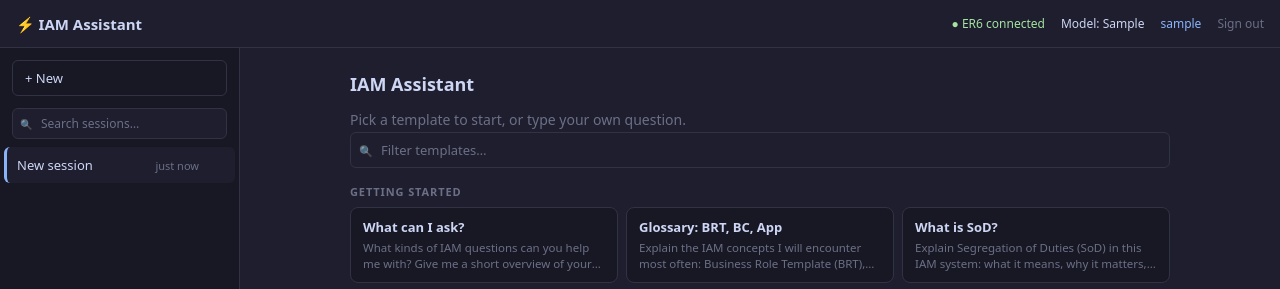
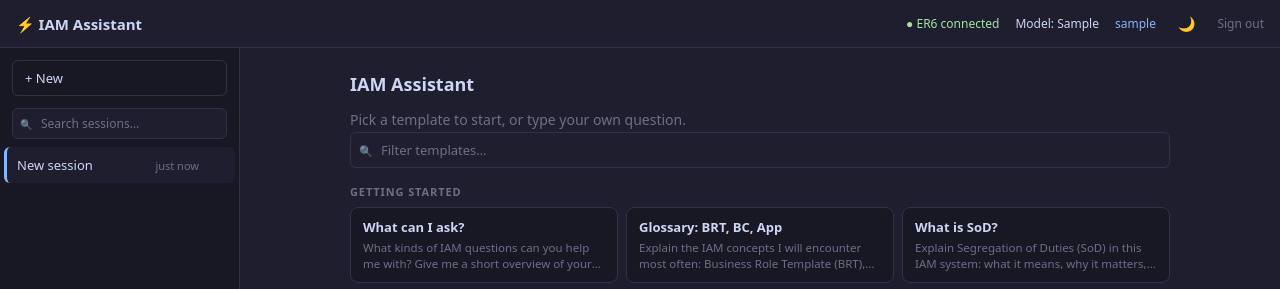
Before and after one commit to i015289/IAM-Assistant, a Python web app: template ui/templates/index.html in a window 1280 px wide. Shown: the top 289 px of the page. Run offline with Jinja, Linux system fonts and the light colour scheme; the template is opened without the code that fills it: most values are stand-ins (such as "Sample title", 1, 10 or a date in 2020); some libraries are stand-ins or nearby versions.

Commit message:
feat(ui): add theme toggle button to header

```diff
--- a/ui/static/style.css
+++ b/ui/static/style.css
@@ -34,6 +34,14 @@ html, body { height: 100%; background: var(--bg); color: var(--text); font-famil
 .username { color: var(--accent); font-size: 12px; }
 .signout { color: var(--muted); font-size: 12px; text-decoration: none; }
 .signout:hover { color: var(--text); }
+#theme-toggle {
+  background: transparent; border: none;
+  color: var(--muted); cursor: pointer;
+  font-size: 14px; padding: 4px 6px; line-height: 1;
+  border-radius: 4px;
+  font-family: inherit;
+}
+#theme-toggle:hover { color: var(--text); background: var(--border); }
 /* Layout */
 #layout {
   display: flex;
--- a/ui/templates/index.html
+++ b/ui/templates/index.html
@@ -26,6 +26,7 @@
     </span>
     <span class="indicator">Model: {{ llm_model }}</span>
     <span class="username">{{ username }}</span>
+    <button id="theme-toggle" type="button" title="Toggle theme" aria-label="Toggle theme">🌙</button>
     <a href="/auth/logout" class="signout">Sign out</a>
   </div>
 </header>
```
